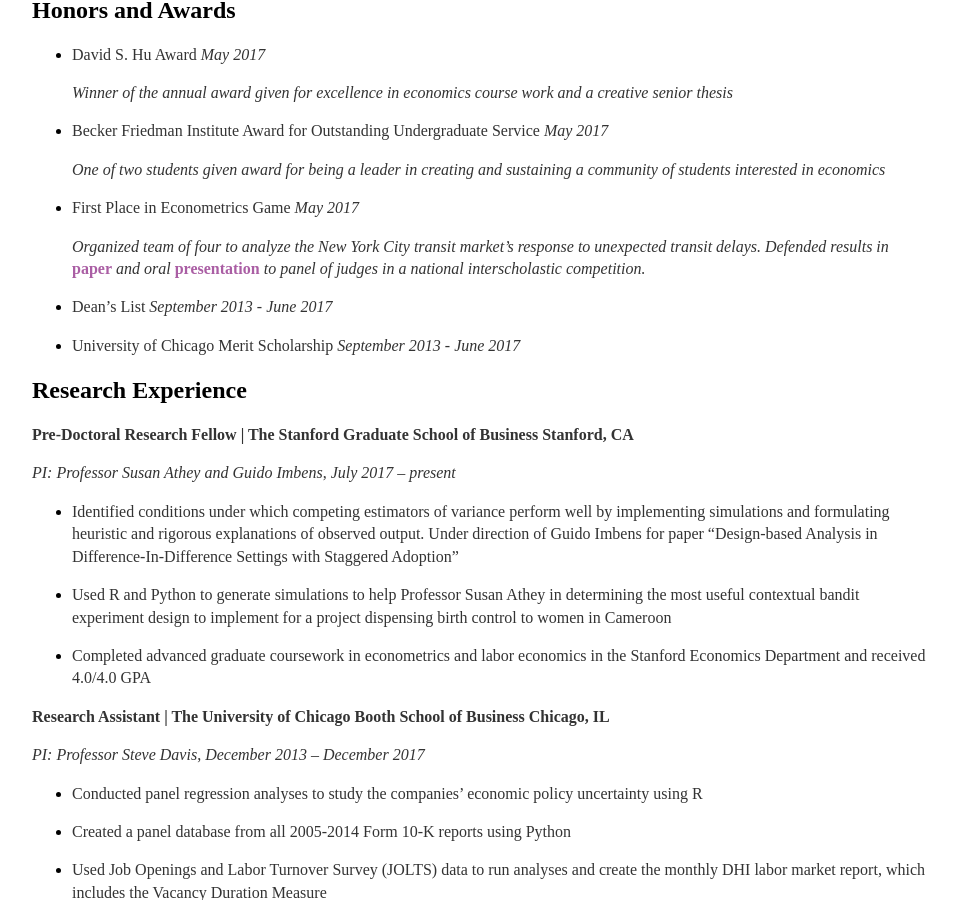
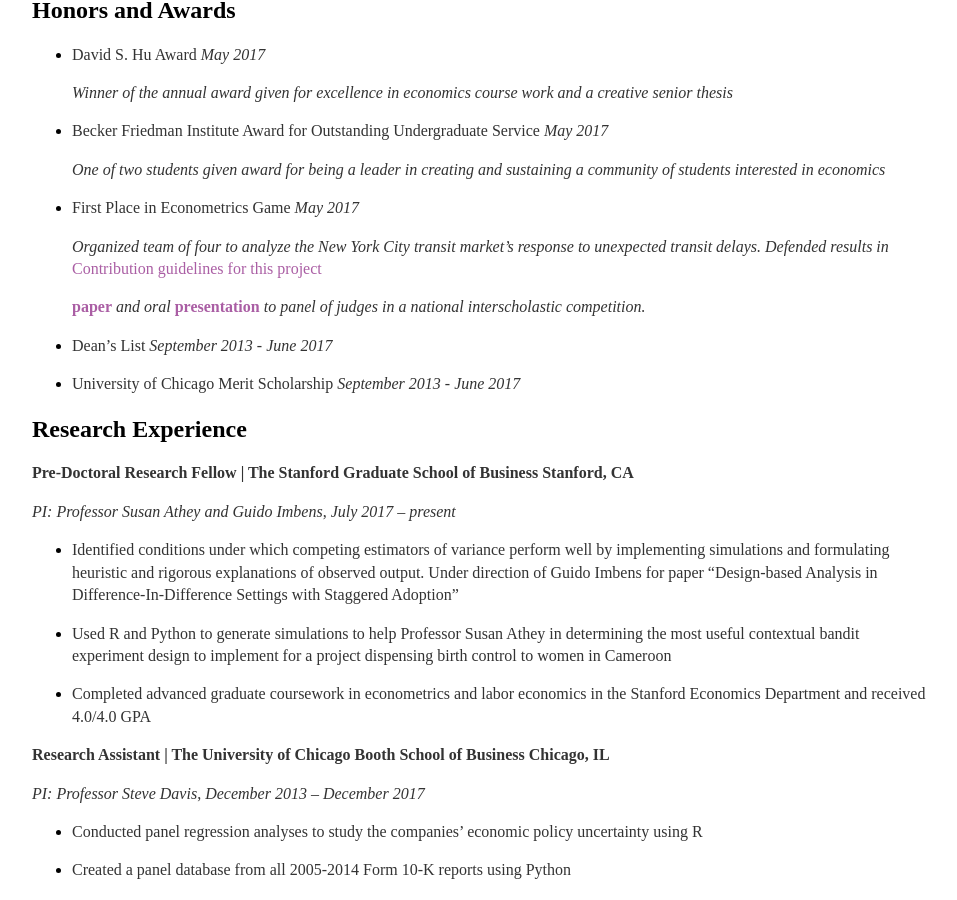
Before and after one commit to lcurrier/lcurrier.github.io, a Jekyll site: the page built from cv/index.md, in a window 1280 px wide and 900 px high, scrolled down 551 px. Shown: the whole window, without its empty margins (160-1117 px from the left). Built offline with Jekyll 4.4.1, drawn with Linux system fonts in a browser that asks for light colours.

Commit message:
trying new link

```diff
--- a/cv/index.md
+++ b/cv/index.md
@@ -38,6 +38,9 @@
 
     *Organized team of four to analyze the New York City transit
     market's response to unexpected transit delays. Defended results in*
+    [Contribution guidelines for this project](team-3-presentation.pdf)
+
+
     __<a href="2019-year-williamsburg.pdf" class="download" color= "blue" title="paper">paper</a>__ *and oral* __<a href="team-3-presentation.pdf" class="download" color= "blue" title="presentation">presentation</a>__ *to panel of judges in a national
     interscholastic competition.*
 
```
